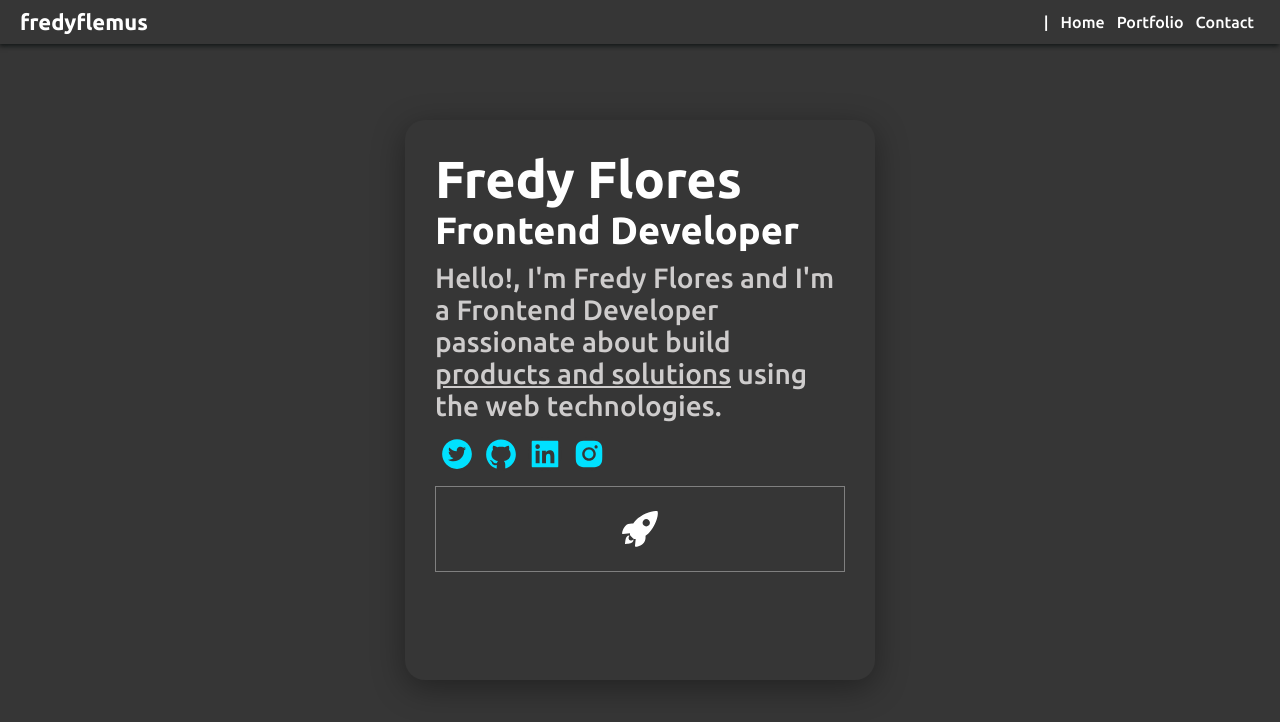
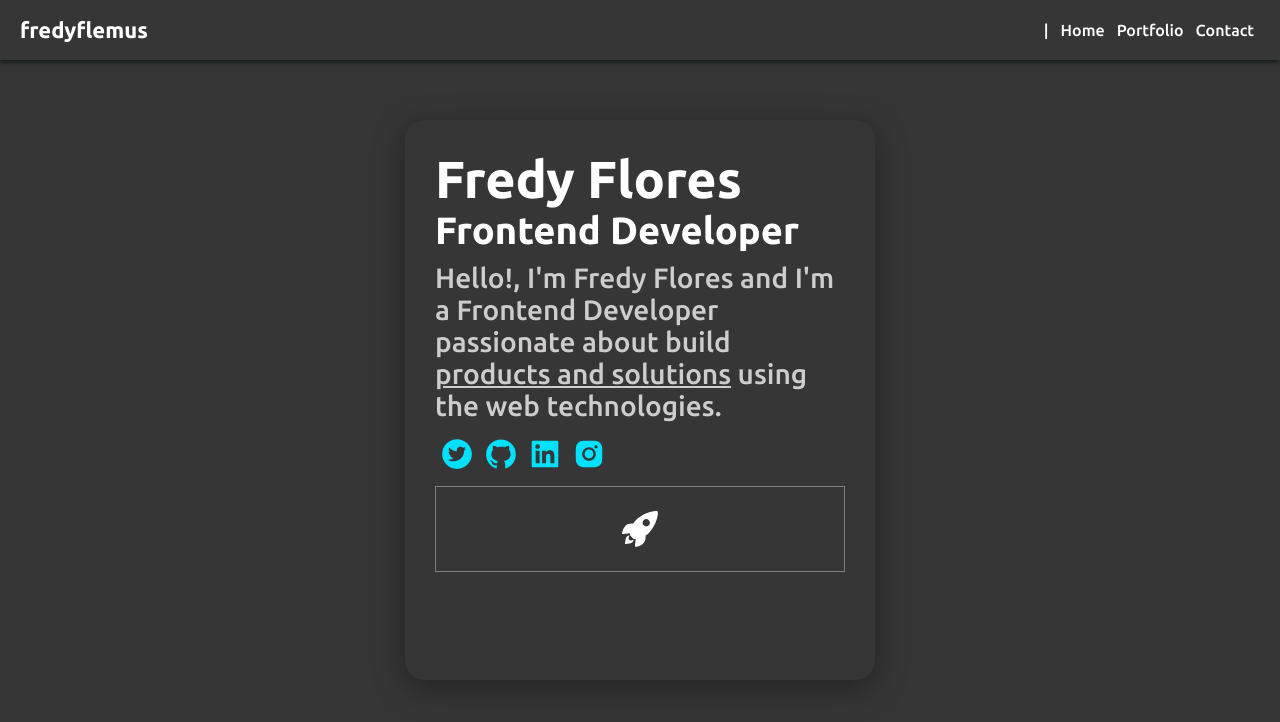
Before and after one commit to fredydlemus/myPage, a React app: page / in a window 1280 px wide. Shown: the top 722 px of the page. Built offline with nearby package versions, Linux system fonts and the light colour scheme.

Commit message:
[FIX] UI

```diff
--- a/src/components/Header.jsx
+++ b/src/components/Header.jsx
@@ -17,7 +17,7 @@ const Header = () => {
             <div className='MenuIcon'>
                 <MdMenu
                    color='black'
-                    size='25px'
+                    size='35px'
                 />
             </div>
 
--- a/src/styles/Header.scss
+++ b/src/styles/Header.scss
@@ -1,5 +1,5 @@
 .Header {
-  height: 44px;
+  height: 60px;
   display: flex;
   justify-content: space-between;
   align-items: center;
```
